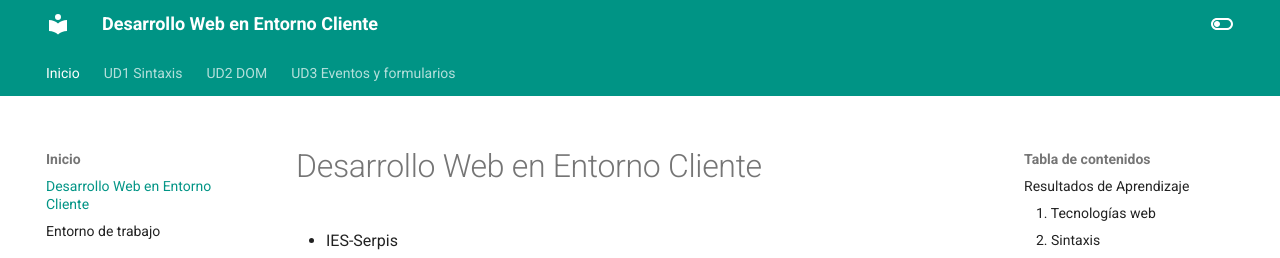
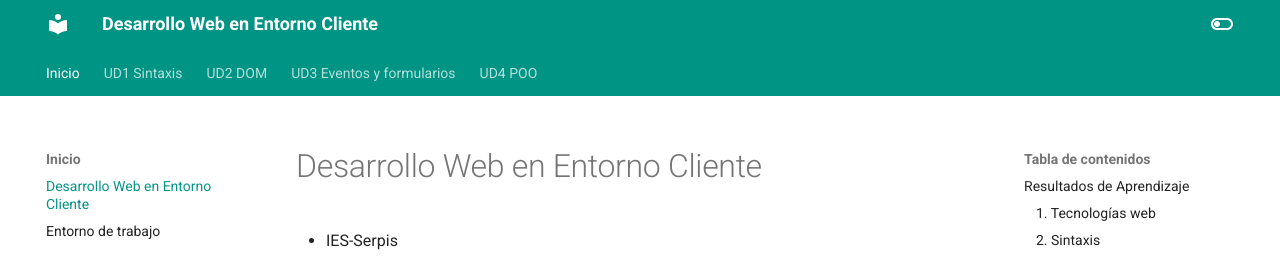
Before and after one commit to jsanvil/dwec2023, an MkDocs documentation site: the page built from docs/index.md, in a window 1280 px wide and 900 px high. Shown: the top 258 px of the window. Built offline with MkDocs 1.6.1 and Material for MkDocs 9.7.7, drawn with Linux system fonts in a browser that asks for light colours.

Commit message:
link ud4-1

```diff
--- a/mkdocs.yml
+++ b/mkdocs.yml
@@ -18,6 +18,8 @@ nav:
     - 'ud3/ud3-1-eventos.md'
     - 'ud3/ud3-2-formularios.md'
     - 'ud3/ud3-proyecto-clave-secreta.md'
+  - UD4 POO:
+    - 'ud4/ud4-1-oop.md'
 
 theme:
   name: material # readthedocs # material
```
